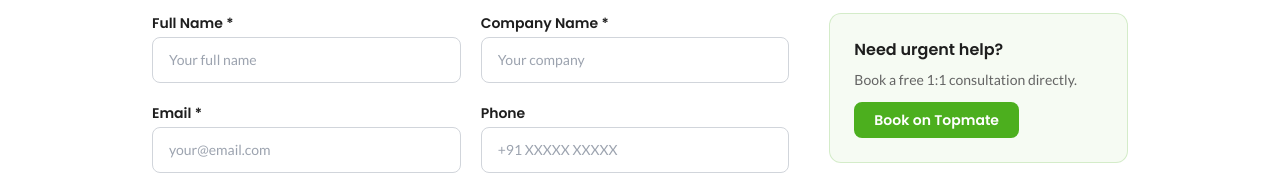
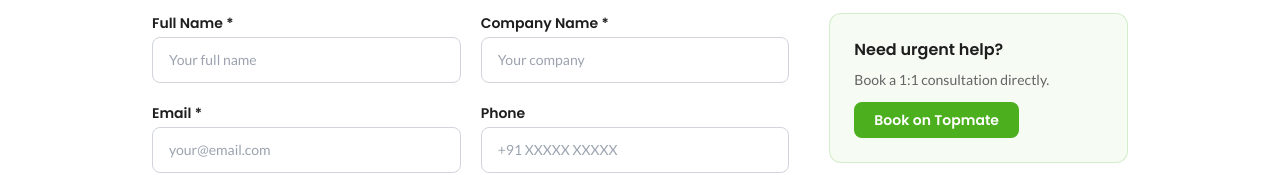
Before and after one commit to archit-akg13/architmittal.com, a Next.js app: page /contact in a window 1280 px wide. Shown: the part 232-407 px from the top of the page. Built offline with nearby package versions, Linux system fonts and the light colour scheme; no server answers.

Commit message:
Remove free from consultation CTA on contact page

```diff
--- a/app/contact/page.tsx
+++ b/app/contact/page.tsx
@@ -27,7 +27,7 @@ export default function ContactPage() {
           <div className="bg-lime/5 border border-lime/20 rounded-xl p-6">
             <h3 className="font-heading font-semibold text-heading mb-2">Need urgent help?</h3>
             <p className="font-body text-body text-sm mb-3">
-              Book a free 1:1 consultation directly.
+              Book a 1:1 consultation directly.
             </p>
             <a
               href={TOPMATE_URL}
```
